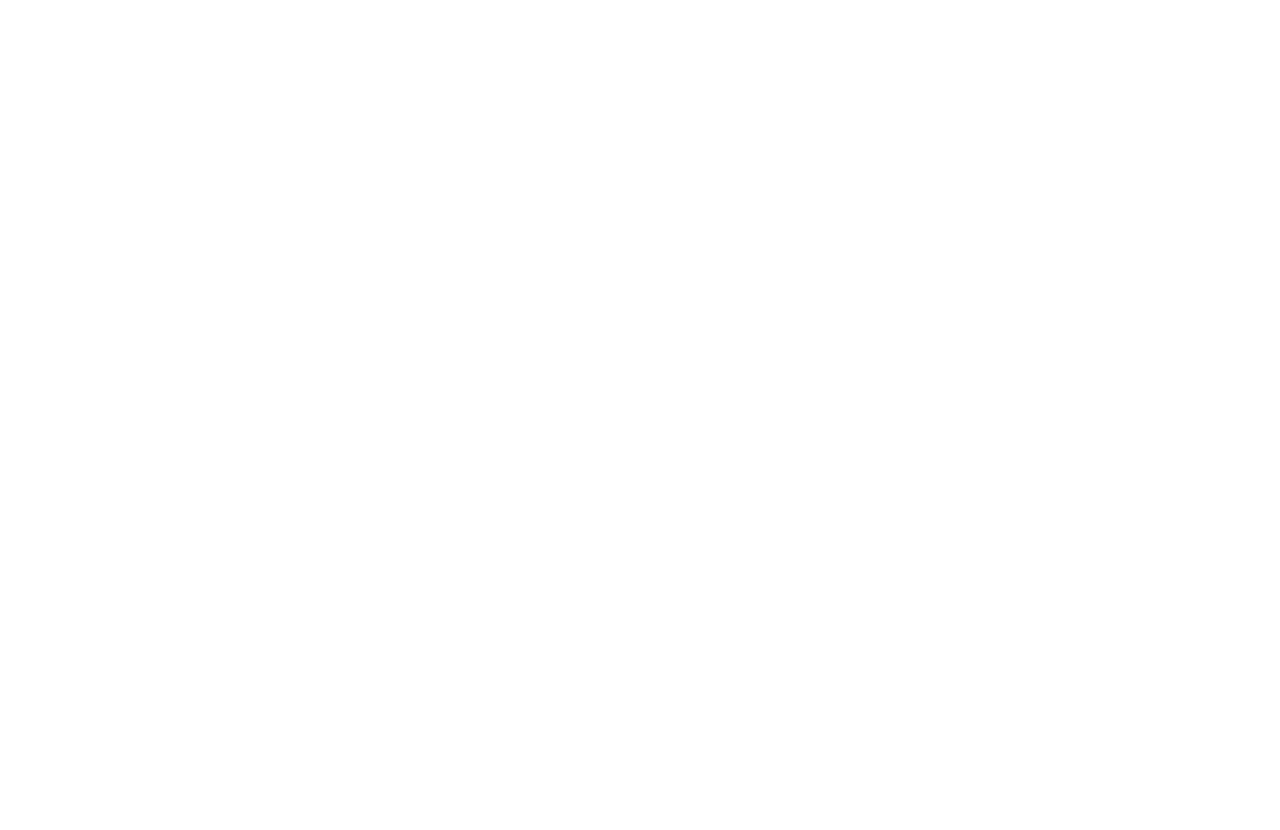
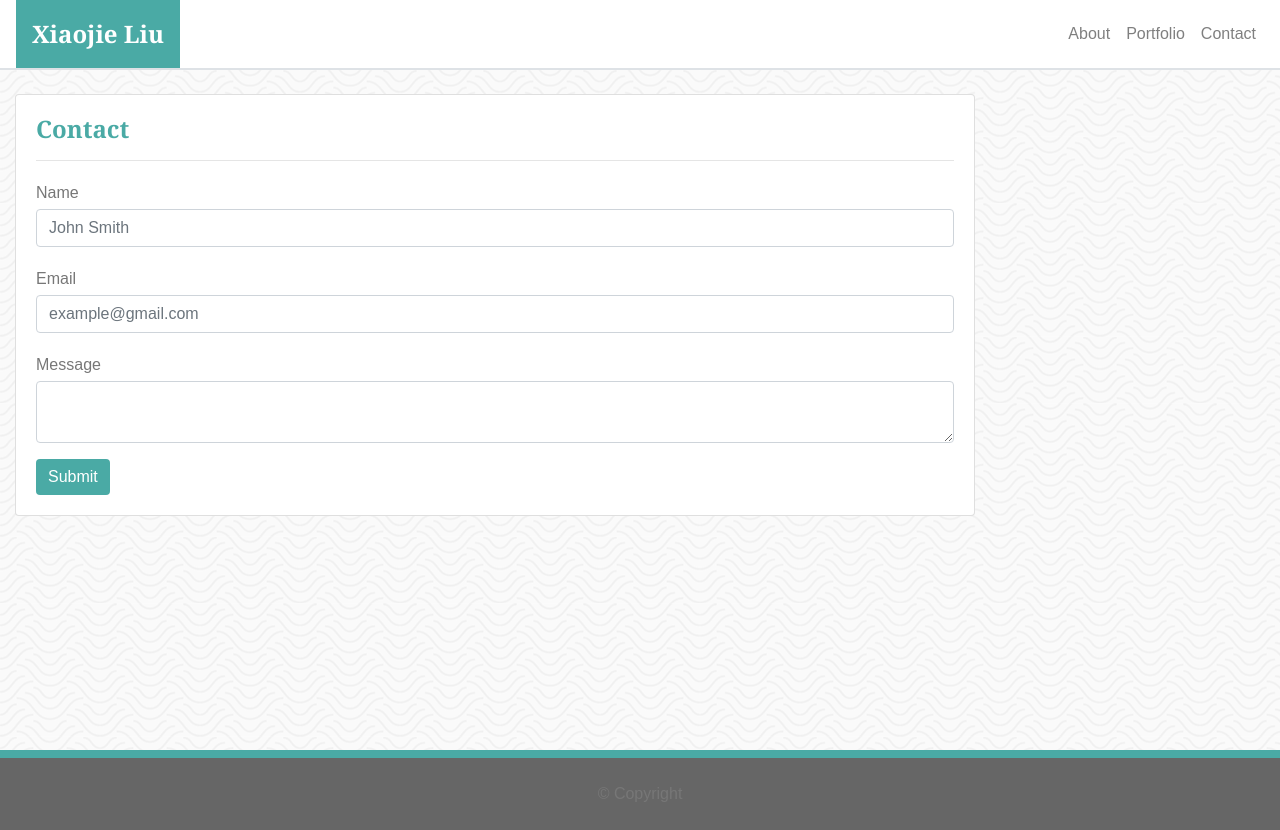
Before and after one commit to metacmm/Bootstrap-Portfolio, a plain HTML site: page contact.html in a window 1280 px wide. Before the commit the page ends 800 px from the top, so only its background shows below. Drawn offline with nearby package versions, Linux system fonts and the light colour scheme.

Commit message:
add contact page and add col in container.

```diff
--- a/assets/css/style.css
+++ b/assets/css/style.css
@@ -14,16 +14,18 @@ body{
 }
 .container-fluid{
     background-image: url(../images/background.png);
-    height:100vh;
+    height:85vh;
 }
 .card-title{
     font-family: Georgia, 'Times New Roman', Times, serif;
     color: #4aaaa5;
     font-size: 1.5rem;
-
+}
+.card{
+    max-width: 960px;
 }
 .card-body{
-    max-width: 960px;
+
     line-height: 2.0rem;
 }
 #img-portrait{
@@ -35,3 +37,6 @@ body{
     background-color:#666666;
     border-top: 8px solid #4aaaa5;
 }
+.btn-primary{
+    background-color:#4aaaa5;
+}
--- a/contact.html
+++ b/contact.html
@@ -0,0 +1,58 @@
+<!DOCTYPE html>
+<html lang="en">
+<head>
+    <meta charset="UTF-8">
+    <meta name="viewport" content="width=device-width, initial-scale=1.0">
+    <meta http-equiv="X-UA-Compatible" content="ie=edge">
+    <title>Document</title>
+    <link rel="stylesheet" href="https://stackpath.bootstrapcdn.com/bootstrap/4.3.1/css/bootstrap.min.css" integrity="sha384-ggOyR0iXCbMQv3Xipma34MD+dH/1fQ784/j6cY/iJTQUOhcWr7x9JvoRxT2MZw1T" crossorigin="anonymous">
+    <link rel="stylesheet" href="assets/css/style.css">
+</head>
+<body>
+    <nav class="navbar navbar-expand-sm navbar-light bg-white pt-0 pb-0 border-bottom">
+            <a class="navbar-brand p-3 text-white font-weight-bolder" href="#">Xiaojie Liu</a>
+            <!--button class="navbar-toggler" type="button" data-toggle="collapse" data-target="#navbarNavDropdown" aria-controls="navbarNavDropdown" aria-expanded="false" aria-label="Toggle navigation">
+                <span class="navbar-toggler-icon"></span>
+            </button-->
+            <div class="navbar-collapse" id="navbarNavDropdown">
+                <ul class="navbar-nav ml-auto">
+                    <li class="nav-item">
+                        <a class="nav-link" href="#">About</a>
+                    </li>
+                    <li class="nav-item">
+                        <a class="nav-link" href="#">Portfolio</a>
+                    </li>
+                    <li class="nav-item">
+                        <a class="nav-link" href="#">Contact</a>
+                    </li>
+                </ul>
+            </div>
+        </nav>
+        <div class="container-fluid">
+            <div class="row">
+                <div class="col-xl-12">
+                    <div class="card mt-4">
+                        <div class="card-body h-100">
+                            <h5 class="card-title font-weight-bolder">Contact</h5>
+                            <hr>
+                            <div class="mb-3">
+                                <label class="mb-0">Name</label>
+                                <input type="text" class="form-control" placeholder="John Smith">
+                            </div>
+                            <div class="mb-3">
+                                <label class="mb-0">Email</label>
+                                <input type="text" class="form-control" placeholder="example@gmail.com">
+                            </div>
+                            <div class="mb-3">
+                                <label class="mb-0">Message</label>
+                                <textarea class="form-control"></textarea>
+                            </div>
+                            <button class="btn btn-primary border-0 h-100" type="submit" >Submit</button>
+                        </div>
+                    </div>
+                </div>
+            </div>
+        </div>
+        <footer class="footer p-4 text-center">© Copyright</footer>
+</body>
+</html>
```
Also changed, not shown: index.html (+3 -1 lines).
